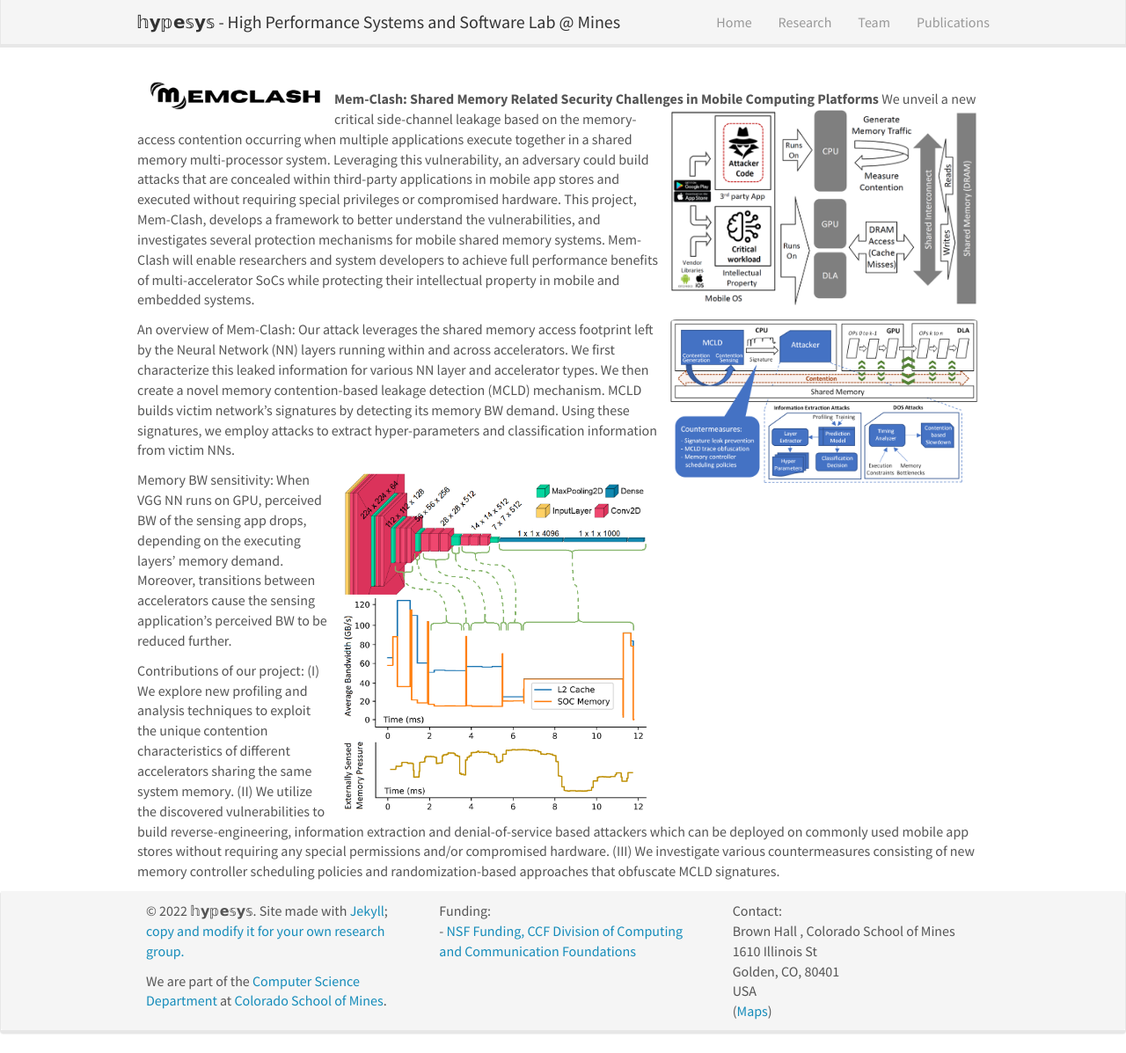
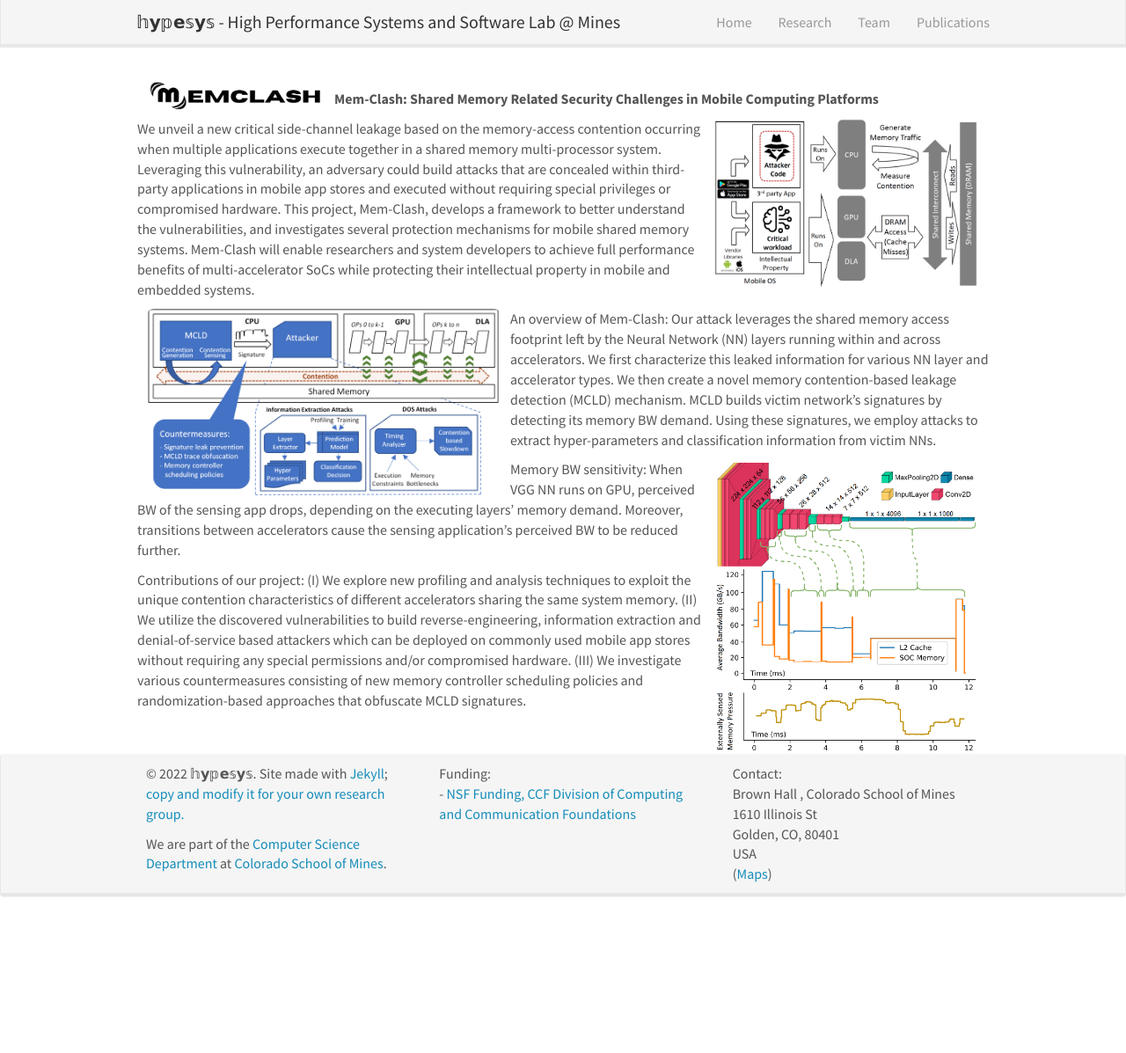
Before and after one commit to hypesys/hypesys.github.io, a Jekyll site: the page built from _pages/memclash.md, in a window 1280 px wide and 1197 px high. Shown: the whole window at 88% size. Built offline with Jekyll 4.4.1, drawn with Linux system fonts in a browser that asks for light colours; nearby versions of some CDN libraries.

Commit message:
Update memclash.md

```diff
--- a/_pages/memclash.md
+++ b/_pages/memclash.md
@@ -9,13 +9,14 @@ permalink: /memclash.html
 ![]({{ site.url }}{{ site.baseurl }}/images/logopic/memclash.png){: style="width: 200px; float: left; margin: 0px  12px"}
 
 **Mem-Clash: Shared Memory Related Security Challenges in Mobile Computing Platforms**
-![]({{ site.url }}{{ site.baseurl }}/images/pubpic/memclash3.png){: style="width: 350px; float: right; margin: 0px  12px"}
+
+![]({{ site.url }}{{ site.baseurl }}/images/pubpic/memclash3.png){: style="width: 300px; float: right; margin: 0px  12px"}
 We unveil a new critical side-channel leakage based on the memory-access contention occurring when multiple applications execute together in a shared memory multi-processor system. Leveraging this vulnerability, an adversary could build attacks that are concealed within third-party applications in mobile app stores and executed without requiring special privileges or compromised hardware. This project, Mem-Clash, develops a framework to better understand the vulnerabilities, and investigates several protection mechanisms for mobile shared memory systems. Mem-Clash will enable researchers and system developers to achieve full performance  benefits of multi-accelerator SoCs while protecting their intellectual property in mobile and embedded systems.
 
-![]({{ site.url }}{{ site.baseurl }}/images/pubpic/memclash1.png){: style="width: 350px; float: right; margin: 0px  12px"}
+![]({{ site.url }}{{ site.baseurl }}/images/pubpic/memclash1.png){: style="width: 400px; float: left; margin: 0px  12px"}
 An overview of Mem-Clash: Our attack leverages the shared memory access footprint left by the Neural Network (NN) layers  running within and across accelerators. We first characterize this leaked information for various NN layer and accelerator types. We then create a novel memory contention-based leakage detection (MCLD) mechanism. MCLD builds victim network's signatures by detecting its memory BW demand. Using these signatures, we employ attacks to extract hyper-parameters and classification information from victim NNs.
 
-![]({{ site.url }}{{ site.baseurl }}/images/pubpic/memclash2.png){: style="width: 350px; float: right; margin: 0px  12px"}
+![]({{ site.url }}{{ site.baseurl }}/images/pubpic/memclash2.png){: style="width: 300px; float: right; margin: 0px  12px"}
 Memory BW sensitivity: When VGG NN runs on GPU, perceived BW of the sensing app drops, depending on the executing layers’ memory demand. Moreover, transitions between accelerators cause the sensing application’s perceived BW to be reduced further.
 
 Contributions of our project:
```
